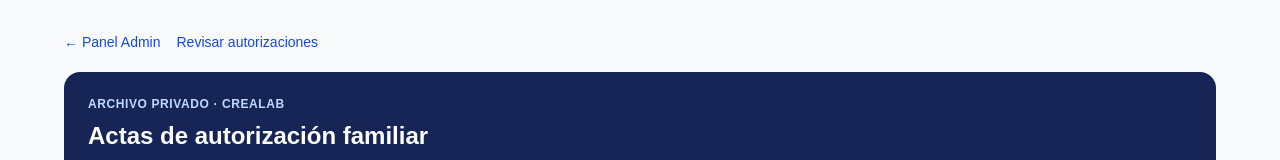
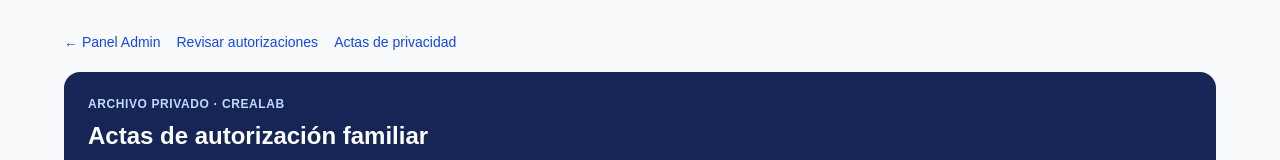
Before and after one commit to innova-space-edu/sello-tecnologico, a Next.js app: page /admin/actas-familiares in a window 1280 px wide. Shown: the top 160 px of the page. Built offline with nearby package versions, Linux system fonts and the light colour scheme; no server answers.

Commit message:
feat(admin): link consent review and age regularization from administration

```diff
--- a/src/app/admin/actas-familiares/page.tsx
+++ b/src/app/admin/actas-familiares/page.tsx
@@ -86,6 +86,7 @@ export default function ActasFamiliaresPage() {
       <nav className="flex flex-wrap gap-4 text-sm text-blue-700">
         <Link href="/admin">← Panel Admin</Link>
         <Link href="/admin/autorizaciones-familiares">Revisar autorizaciones</Link>
+        <Link href="/admin/actas-privacidad">Actas de privacidad</Link>
       </nav>
       <header className="rounded-2xl bg-blue-950 p-6 text-white">
         <p className="text-xs font-semibold uppercase tracking-wider text-blue-200">Archivo privado · CreaLab</p>
```
